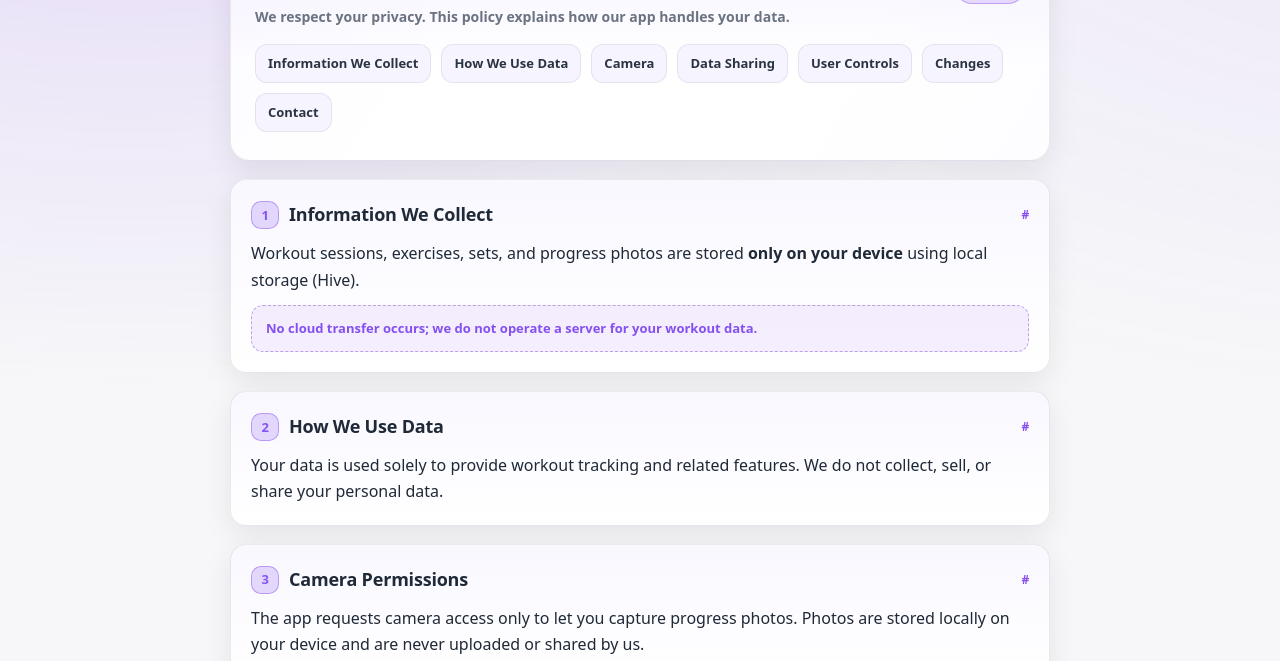
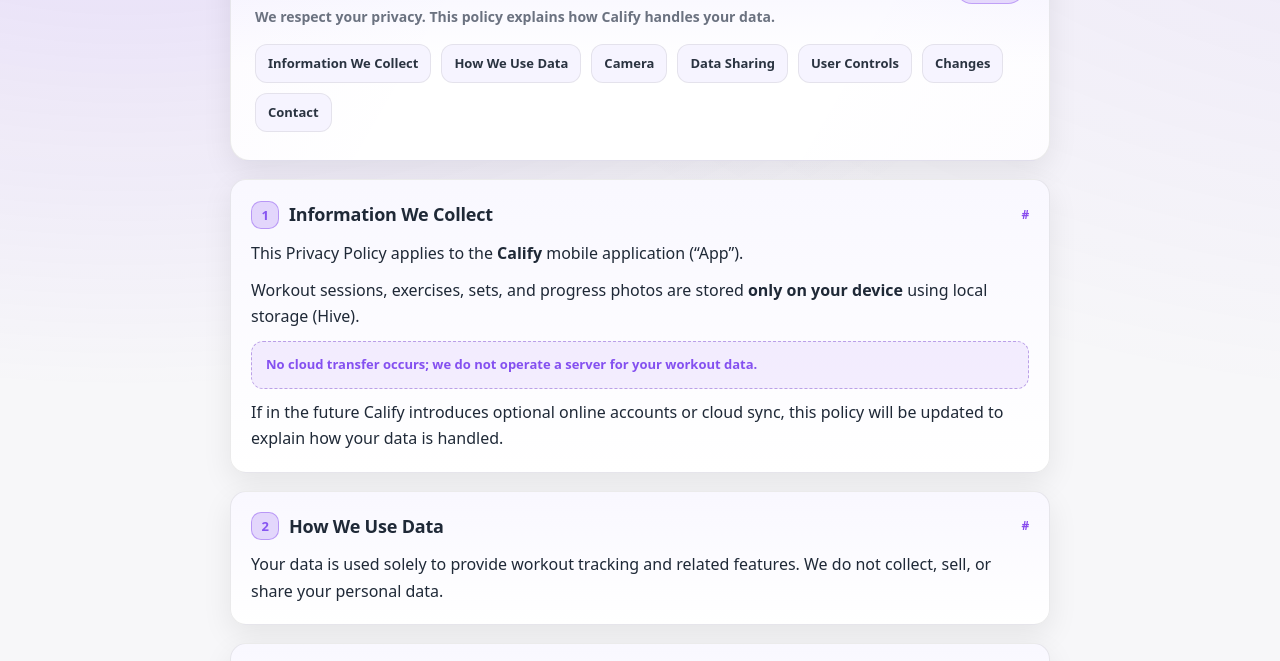
Before and after one commit to longdevsapps-web/privacy-policy, a plain HTML site: page index.html in a window 1280 px wide. Shown: the part 130-791 px from the top of the page. Drawn offline with Linux system fonts and the light colour scheme.

Commit message:
Update index.html

```diff
--- a/index.html
+++ b/index.html
@@ -183,7 +183,6 @@
     a{ color: var(--accent); text-decoration: none; }
     a:hover{ text-decoration: underline; }
 
-    /* Emphasized info rows (optional) */
     .info{
       margin-top:12px; padding:12px 14px; border-radius:12px;
       border:1px dashed color-mix(in oklab, var(--accent) 35%, var(--border));
@@ -192,7 +191,6 @@
       font-weight:700; font-size:13px;
     }
 
-    /* ======= Footer ======= */
     .footer{
       margin: 20px 0 0;
       color: var(--muted);
@@ -204,7 +202,6 @@
       padding: 0 2px;
     }
 
-    /* ======= Small screens ======= */
     @media (max-width: 480px){
       .wrap{ margin-top: 28px; padding-bottom: 104px; }
       h1{ font-size: 26px }
@@ -218,7 +215,7 @@
       <div class="hero-top">
         <div>
           <h1>Privacy Policy – Calify</h1>
-          <p class="subtitle">We respect your privacy. This policy explains how our app handles your data.</p>
+          <p class="subtitle">We respect your privacy. This policy explains how Calify handles your data.</p>
         </div>
         <span class="badge">Calify&nbsp;</span>
       </div>
@@ -242,8 +239,10 @@
         <span class="h2-text">Information We Collect</span>
         <a class="anchor" href="#info-we-collect" aria-label="Link to section">#</a>
       </h2>
+      <p>This Privacy Policy applies to the <strong>Calify</strong> mobile application (“App”).</p>
       <p>Workout sessions, exercises, sets, and progress photos are stored <strong>only on your device</strong> using local storage (Hive).</p>
       <div class="info">No cloud transfer occurs; we do not operate a server for your workout data.</div>
+      <p>If in the future Calify introduces optional online accounts or cloud sync, this policy will be updated to explain how your data is handled.</p>
     </section>
 
     <section class="card" id="how-we-use">
```
